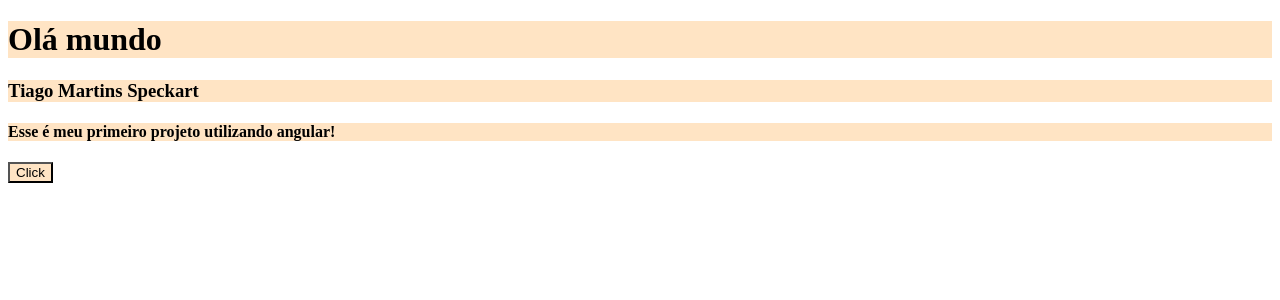
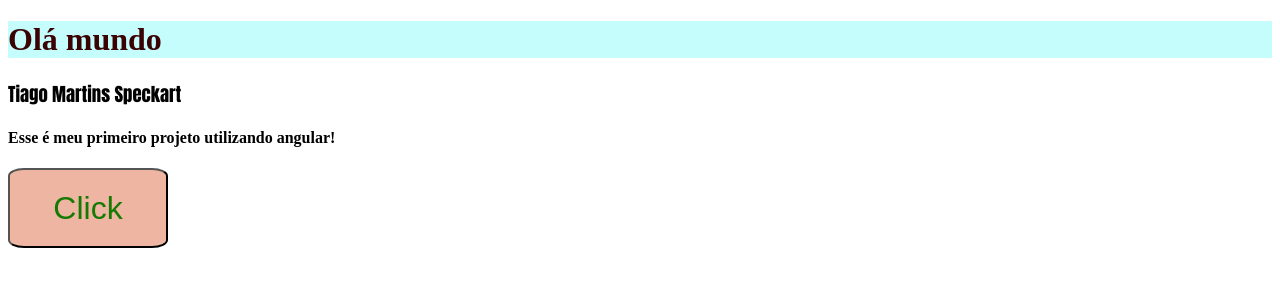
Before and after one commit to tiagospeckart/aula-angular, an Angular app: page / in a window 1280 px wide. Shown: the top 300 px of the page. Built offline with nearby package versions, Linux system fonts and the light colour scheme.

Commit message:
style: scss update

```diff
--- a/src/app/app.component.scss
+++ b/src/app/app.component.scss
@@ -1,4 +1,5 @@
 * {
+  /* General reset */
   html, body, div, span, applet, object, iframe,
   h1, h2, h3, h4, h5, h6, p, blockquote, pre,
   a, abbr, acronym, address, big, cite, code,
@@ -42,5 +43,36 @@
     border-collapse: collapse;
     border-spacing: 0;
   }
-  background-color: bisque;
 }
+
+$title-color: #3a0202;
+$background-color: bisque;
+$button-background-color: rgb(238, 182, 162);
+$button-text-color: #147a02;
+
+body {
+  background-color: $background-color;
+}
+
+h1 {
+  color: $title-color;
+  background-color: invert($title-color);
+}
+
+h3{
+  font-family: Impact, Haettenschweiler, 'Arial Narrow Bold', sans-serif;
+}
+
+button{
+  background-color: $button-background-color;
+  color: $button-text-color;
+  border-radius: 10%;
+  width: 10rem;
+  height: 5rem;
+  font-size: 2rem;
+}
+
+button:hover{
+  background-color: invert($color: $button-background-color);
+  color: invert($color: $button-text-color);
+}
```
